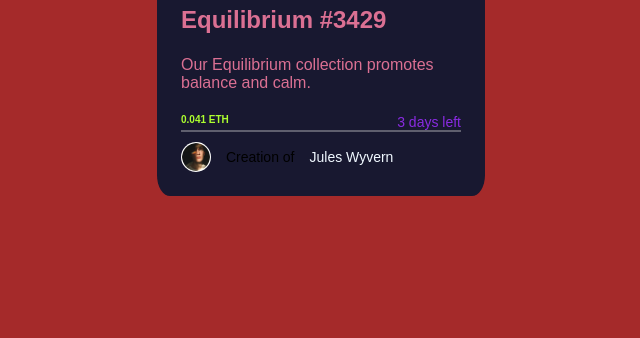
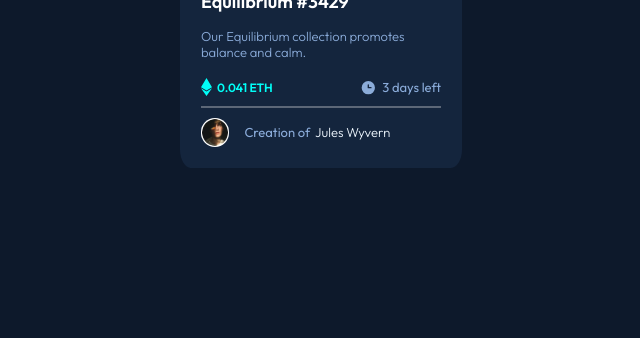
Before and after one commit to Darlen-King/nft-card, a plain HTML site: page index.html in a window 1280 px wide. Shown: the part 462-800 px from the top of the page, without its empty margins (319-959 px from the left). Drawn offline with Linux system fonts and the light colour scheme.

Commit message:
FINALIZADO

```diff
--- a/index.html
+++ b/index.html
@@ -24,16 +24,13 @@
       <p>Our Equilibrium collection promotes balance and calm.</p>
     </div>
     <div class="valor">
-      <h2>0.041 ETH</h2>
-      <p>3 days left</p>
+     <span class="ETH"> <img  src="images/icon-ethereum.svg" alt=""> <h2>0.041 ETH</h2></span>
+    <span class="clock"><img  src="images/icon-clock.svg" alt=""> <p>3 days left</p></span>
     </div>
     <div class="linha"></div>
     <div class="perfil">
       <img class= "pf" src="/images/image-avatar.png" alt="image-avatar">
-      <p>Creation of </p>
-      <div class="p2">
-        <p>Jules Wyvern</p>
-      </div>
+      <span class="creation">Creation of </span><span class="jules"> Jules Wyvern</span>
     </div>
   </div> <!--pai-->
 </body>
--- a/style.css
+++ b/style.css
@@ -1,19 +1,21 @@
+@import url('https://fonts.googleapis.com/css2?family=Outfit:wght@300;400;600&display=swap');
 *{
     margin: 0;
     padding: 0;
 }
 body{
-    background-color: brown;
+    background-color: hsl(217, 54%, 11%);
     display: flex;
     align-items: center;
     height: 100vh;
     font-family: 'Outfit', sans-serif;
+    font-weight: 600;
 }
 .pai{
-    background-color: rgb(24, 24, 48);
-    width: 280px;
+    background-color: hsl(216, 50%, 16%);
+    width: 240px;
     margin: 0 auto;
-    padding: 24px; /*padding joga uma margen para todos os lados*/
+    padding: 21px; /*padding joga uma margen para todos os lados*/
     border-radius: 4%;
 }
 .image img{ /*para seleciona a imagen dentro da div class eu tenho que seleciona a imagem tambem(IMG)*/
@@ -25,50 +27,68 @@ body{
     border-radius: 4%;
 }
 .texto h2{
-    color: palevioletred;
-    padding-top: 18px;
+    color: hsl(0, 0%, 100%);
+    padding-top: 17px;
+    font-size: 18px;
 }
 .texto p{
-    color: palevioletred;
-    padding-top: 8%;
+    color: hsl(215, 51%, 70%);
+    padding-top: 15px;
+    font-size: 13px;
+    font-weight: 300;
 }
 .valor{
     display: flex;
     justify-content: space-between;
-    padding-top: 8%;
+    padding-top: 18px;
+    padding-bottom: 10px;
+    margin-left: 0px;
+}
+.ETH{
+display: flex;
+align-items: center;
 }
 .valor h2{
-    color: greenyellow;
-    align-items: center;
-    font-size: 10px;
-
+    color: hsl(178, 100%, 50%);
+    font-size: 12px;
+    font-weight: 600;
+    margin-left: 5px;
+}
+.clock{
+    display: flex;
+align-items: center;
 }
 .valor p{
-    color: blueviolet;
-    text-align: center;
-    font-size: 14px;
-
+    color: hsl(215, 51%, 70%);
+    font-size: 13px;
+    font-weight: 400;
+    margin-left: 5px;
 }
 .linha{
     background-color: rgba(226, 226, 226, 0.349);
     padding: 1px;
+
 }
 .perfil{
     display: flex;
     align-items: center;
     text-align: center;
     padding-top: 10px;
+    font-size: 13px;
 }
 .pf{
-    max-width: 10%;
+    max-width: 11%;
     background-color: white;
     padding: 1px;
     border-radius: 100%;
 }
-.perfil p{
+.creation{
+    color: hsl(215, 51%, 70%);
     padding-left: 15px;
-    font-size: 14px;
+    font-weight: 400;
+    margin-right: 5px;
 }
-.p2 p{
+.jules{
     color: aliceblue;
+    font-weight: 300;
 }
```
